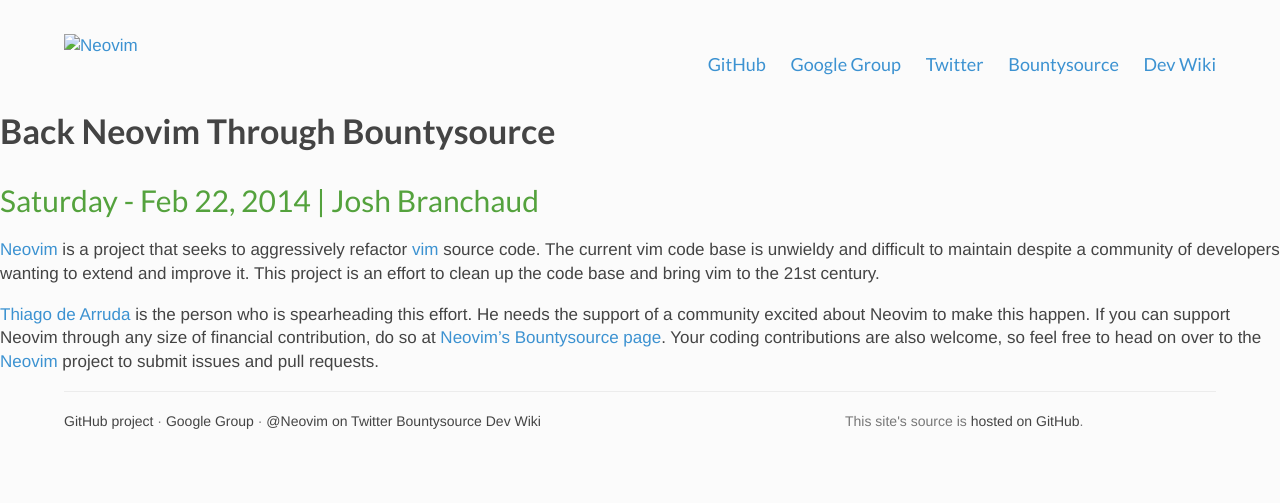
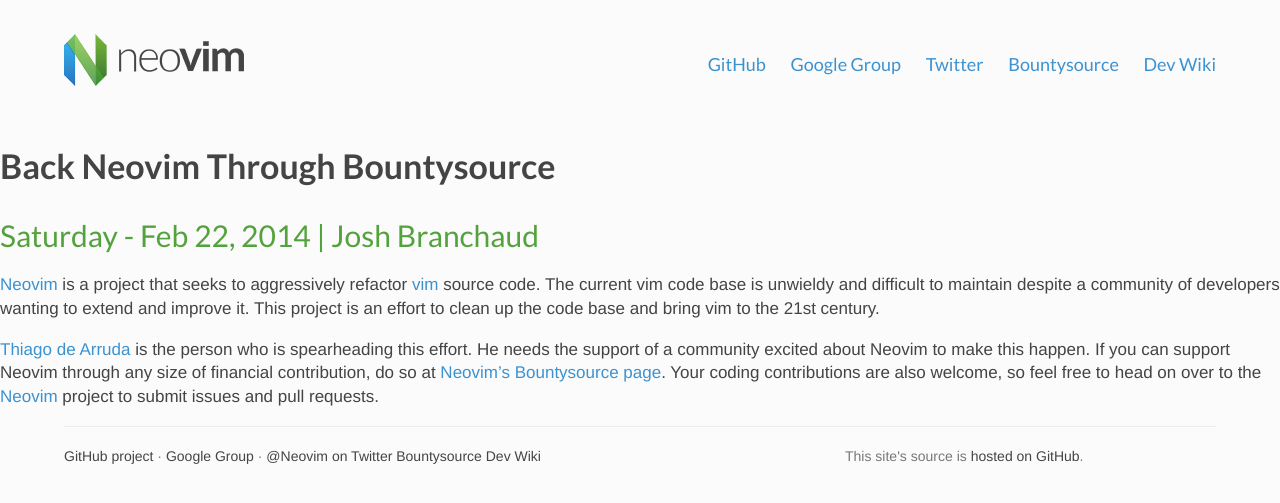
Before and after one commit to neovim/neovim.github.io, a Jekyll site: the page built from _posts/2014-02-22-Back-Neovim-Through-Bountysource.md, in a window 1280 px wide. Shown: the top 503 px of the page. Built offline with Jekyll 4.4.1, drawn with Linux system fonts in a browser that asks for light colours; nearby versions of some CDN libraries.

Commit message:
Fix default layout logo, remove nav include

```diff
--- a/_layouts/default.html
+++ b/_layouts/default.html
@@ -28,7 +28,7 @@
             <li><a href="http://neovim.org/development-wiki/">Dev Wiki</a></li>
           </ul>
         </nav>
-        <a href="/"><img src="images/logo@2x.png" class="logo" alt="Neovim"></a>
+        <a href="/"><img src="/images/logo@2x.png" class="logo" alt="Neovim"></a>
       </div>
     </header>
     {{ content }}
--- a/news.html
+++ b/news.html
@@ -2,8 +2,6 @@
 layout: default
 title: News
 ---
-
-{% include nav.html active='News' %}
 
 <section class="front-section">
   <div class="container">
```
